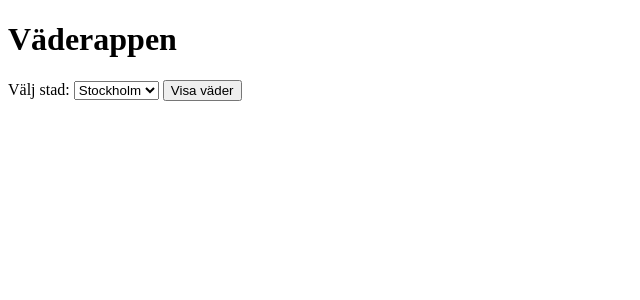
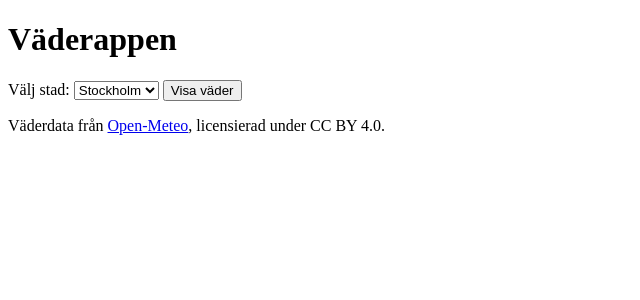
Before and after one commit to GabrielSauma/vaderapp, a Flask app: page / in a window 1280 px wide. Shown: the part 26-326 px from the top of the page, without its empty margins (0-640 px from the left). Run offline with Flask 3, Linux system fonts and the light colour scheme.

Commit message:
Lägger till Open-Meteo license i programmet

```diff
--- a/templates/base.html
+++ b/templates/base.html
@@ -16,5 +16,13 @@
     {% block innehall %}
     {% endblock %}
 
+    <footer>
+    <p>
+        Väderdata från
+        <a href="https://open-meteo.com/">Open-Meteo</a>,
+        licensierad under CC BY 4.0.
+    </p>
+    </footer>
+
 </body>
 </html>
```
